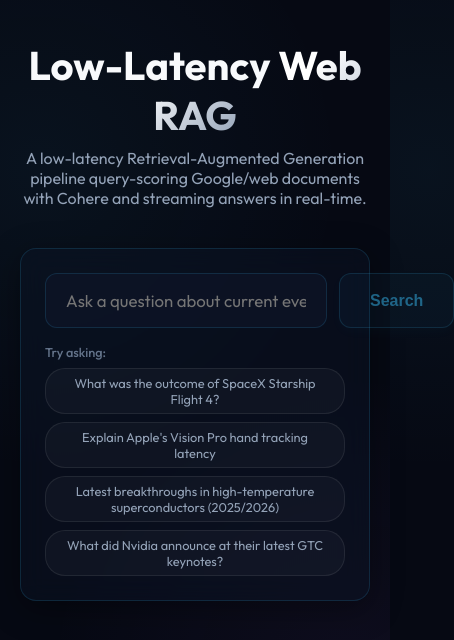
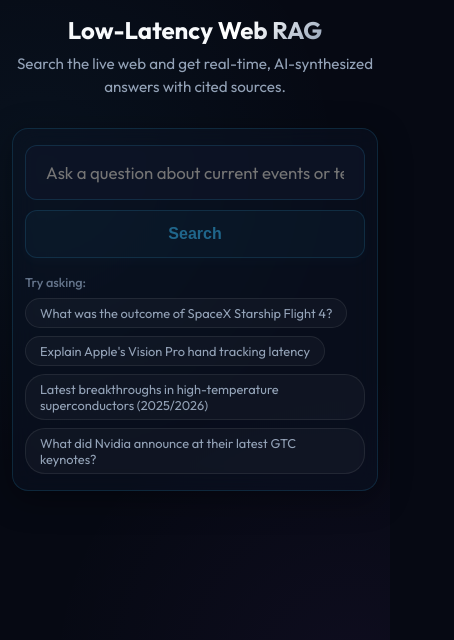
Before and after one commit to leovcunha/pulse-rag, a React (Vite) app in the folder client/: page / in a window 390 px wide. Shown: the top 640 px of the page, 454 px wide, since content can reach past the window. Built offline with nearby package versions, Linux system fonts and the light colour scheme; no server answers.

Commit message:
fix: mobile view

```diff
--- a/client/src/App.tsx
+++ b/client/src/App.tsx
@@ -33,7 +33,7 @@
   const [highlightedIndex, setHighlightedIndex] = useState<number | null>(null);
 
   return (
-    <div style={{ maxWidth: '1200px', margin: '0 auto', padding: '40px 20px', minHeight: '100vh', display: 'flex', flexDirection: 'column', gap: '30px' }}>
+    <div className="app-container">
       {/* Header section */}
       <Header />
 
--- a/client/src/components/AnswerPanel.tsx
+++ b/client/src/components/AnswerPanel.tsx
@@ -39,7 +39,7 @@
   const isGeneratingActive = status !== 'completed' && status !== 'error' && status !== 'idle';
 
   return (
-    <div className="glass-panel" style={{ padding: '30px', minHeight: '300px', display: 'flex', flexDirection: 'column' }}>
+    <div className="glass-panel answer-panel" style={{ display: 'flex', flexDirection: 'column' }}>
       <div style={{ display: 'flex', justifyContent: 'space-between', alignItems: 'center', marginBottom: '20px', borderBottom: '1px solid rgba(255, 255, 255, 0.06)', paddingBottom: '12px' }}>
         <h2 style={{ fontSize: '1.25rem', fontWeight: 600, color: 'var(--text-primary)' }}>Generative Answer</h2>
         {isGeneratingActive && (
--- a/client/src/components/Header.tsx
+++ b/client/src/components/Header.tsx
@@ -9,11 +9,11 @@
 export const Header: React.FC = () => {
   return (
     <header style={{ textAlign: 'center', marginBottom: '10px' }}>
-      <h1 style={{ fontSize: '2.5rem', fontWeight: 700, marginBottom: '8px' }}>
+      <h1 className="header-title">
         Low-Latency <span className="gradient-text">Web RAG</span>
       </h1>
-      <p style={{ color: 'var(--text-secondary)', fontSize: '1rem', maxWidth: '600px', margin: '0 auto' }}>
-        A low-latency Retrieval-Augmented Generation pipeline query-scoring Google/web documents with Cohere and streaming answers in real-time.
+      <p style={{ color: 'var(--text-secondary)', fontSize: '0.95rem', maxWidth: '600px', margin: '0 auto', lineHeight: '1.5' }}>
+        Search the live web and get real-time, AI-synthesized answers with cited sources.
       </p>
     </header>
   );
--- a/client/src/components/LatencyDashboard.tsx
+++ b/client/src/components/LatencyDashboard.tsx
@@ -60,7 +60,7 @@
 
 
   return (
-    <div className="glass-panel" style={{ padding: '24px', display: 'flex', flexDirection: 'column', gap: '20px' }}>
+    <div className="glass-panel latency-panel" style={{ display: 'flex', flexDirection: 'column', gap: '20px' }}>
       <div style={{ display: 'flex', justifyContent: 'space-between', alignItems: 'center' }}>
         <h3 style={{ fontSize: '1.25rem', fontWeight: 600, color: 'var(--text-primary)' }}>Latency Diagnostics</h3>
         <div style={{ display: 'flex', alignItems: 'center', gap: '8px' }}>
--- a/client/src/components/QueryForm.tsx
+++ b/client/src/components/QueryForm.tsx
@@ -49,8 +49,8 @@
   const isProcessing = ['searching', 'reranking', 'generating'].includes(status);
 
   return (
-    <div className="glass-panel" style={{ padding: '24px' }}>
-      <form onSubmit={handleSubmit} style={{ display: 'flex', gap: '12px' }}>
+    <div className="glass-panel query-form-panel">
+      <form onSubmit={handleSubmit} className="query-form">
         <input
           type="text"
           className="input-glow"
@@ -89,7 +89,9 @@
                   fontSize: '0.8rem',
                   color: 'var(--text-secondary)',
                   cursor: 'pointer',
-                  transition: 'all 0.2s'
+                  transition: 'all 0.2s',
+                  whiteSpace: 'normal',
+                  textAlign: 'left'
                 }}
                 className="suggestion-chip"
                 onMouseEnter={(e) => {
--- a/client/src/components/SourceCard.tsx
+++ b/client/src/components/SourceCard.tsx
@@ -31,6 +31,8 @@
 
   return (
     <div
+      id={`source-card-${index}`}
+      data-expanded={expanded}
       className="glass-panel"
       style={{
         padding: '16px',
@@ -81,7 +83,8 @@
                 fontWeight: 600,
                 color: isHighlighted ? 'var(--accent-primary)' : 'var(--text-primary)',
                 lineHeight: '1.3',
-                marginBottom: '2px'
+                marginBottom: '2px',
+                wordBreak: 'break-word'
               }}
             >
               {source.title || 'Untitled Source'}
@@ -90,7 +93,11 @@
               href={source.url}
               target="_blank"
               rel="noopener noreferrer"
-              onClick={(e) => e.stopPropagation()} // don't toggle expand when clicking link
+              onClick={(e) => {
+                e.preventDefault();
+                e.stopPropagation();
+                window.open(source.url, '_blank', 'noopener,noreferrer');
+              }}
               style={{
                 fontSize: '0.75rem',
                 color: 'var(--text-muted)',
--- a/client/src/components/SourcesPanel.tsx
+++ b/client/src/components/SourcesPanel.tsx
@@ -30,7 +30,7 @@
   setHighlightedIndex,
 }) => {
   return (
-    <div className="glass-panel" style={{ padding: '24px', display: 'flex', flexDirection: 'column', gap: '16px' }}>
+    <div className="glass-panel sources-panel" style={{ display: 'flex', flexDirection: 'column', gap: '16px' }}>
       <div style={{ display: 'flex', justifyContent: 'space-between', alignItems: 'center' }}>
         <h3 style={{ fontSize: '1.1rem', fontWeight: 600 }}>Supporting Sources</h3>
         <span style={{ fontSize: '0.8rem', color: 'var(--text-muted)' }}>{sources.length} total</span>
--- a/client/src/index.css
+++ b/client/src/index.css
@@ -83,6 +83,9 @@
   font-family: var(--font-sans);
   outline: none;
   transition: all var(--transition-fast);
+  width: 100%;
+  min-width: 0;
+  box-sizing: border-box;
 }
 
 .input-glow:focus {
@@ -195,6 +198,10 @@
   gap: 30px;
 }
 
+.content-grid > div {
+  min-width: 0;
+}
+
 @media (min-width: 992px) {
   .content-grid {
     grid-template-columns: 2fr 1fr;
@@ -237,3 +244,90 @@
   opacity: 0.5;
   cursor: not-allowed;
 }
+
+/* Responsive Wrapper App Container */
+.app-container {
+  width: 100%;
+  max-width: 1200px;
+  margin: 0 auto;
+  padding: 40px 20px;
+  min-height: 100vh;
+  display: flex;
+  flex-direction: column;
+  gap: 30px;
+  max-width: 100%;
+}
+
+/* Panels with Responsive Padding */
+.query-form-panel {
+  padding: 24px;
+}
+.answer-panel {
+  padding: 30px;
+  min-height: 300px;
+}
+.sources-panel {
+  padding: 24px;
+}
+.latency-panel {
+  padding: 24px;
+}
+
+/* Form layout */
+.query-form {
+  display: flex;
+  gap: 12px;
+  width: 100%;
+}
+
+/* Responsive Title */
+.header-title {
+  font-size: 2.5rem;
+  font-weight: 700;
+  margin-bottom: 8px;
+}
+
+@media (max-width: 576px) {
+  .app-container {
+    padding: 16px 12px;
+    gap: 20px;
+  }
+
+  .query-form-panel {
+    padding: 16px 12px;
+  }
+
+  .answer-panel {
+    padding: 20px 14px;
+    min-height: 200px;
+  }
+
+  .sources-panel {
+    padding: 16px 12px;
+  }
+
+  .latency-panel {
+    padding: 16px 12px;
+  }
+
+  .query-form {
+    flex-direction: column;
+    gap: 10px;
+  }
+
+  .query-form .btn-premium {
+    width: 100%;
+    padding: 14px 20px;
+    min-height: 48px;
+  }
+
+  .query-form .input-glow {
+    width: 100%;
+    box-sizing: border-box;
+  }
+
+  .header-title {
+    font-size: 1.5rem;
+    line-height: 1.2;
+  }
+}
--- a/client/src/lib/markdown.tsx
+++ b/client/src/lib/markdown.tsx
@@ -36,15 +36,27 @@
       const indexNum = parseInt(part, 10);
       if (!isNaN(indexNum)) {
         elements.push(
-          <span
+          <a
             key={`cite-num-${baseKey}-${matchIndex}-${partIdx}`}
+            href={`#source-card-${indexNum}`}
             className={`citation-link ${highlightedIndex === indexNum ? 'highlighted' : ''}`}
             onMouseEnter={() => setHighlightedIndex(indexNum)}
             onMouseLeave={() => setHighlightedIndex(null)}
+            onClick={(e) => {
+              e.preventDefault();
+              setHighlightedIndex(indexNum);
+              const cardEl = document.getElementById(`source-card-${indexNum}`);
+              if (cardEl) {
+                cardEl.scrollIntoView({ behavior: 'smooth', block: 'center' });
+                if (cardEl.getAttribute('data-expanded') !== 'true') {
+                  (cardEl as HTMLElement).click();
+                }
+              }
+            }}
             style={{ cursor: 'pointer' }}
           >
             {indexNum}
-          </span>
+          </a>
         );
       } else {
         elements.push(<span key={`cite-non-num-${baseKey}-${matchIndex}-${partIdx}`}>{part}</span>);
```
